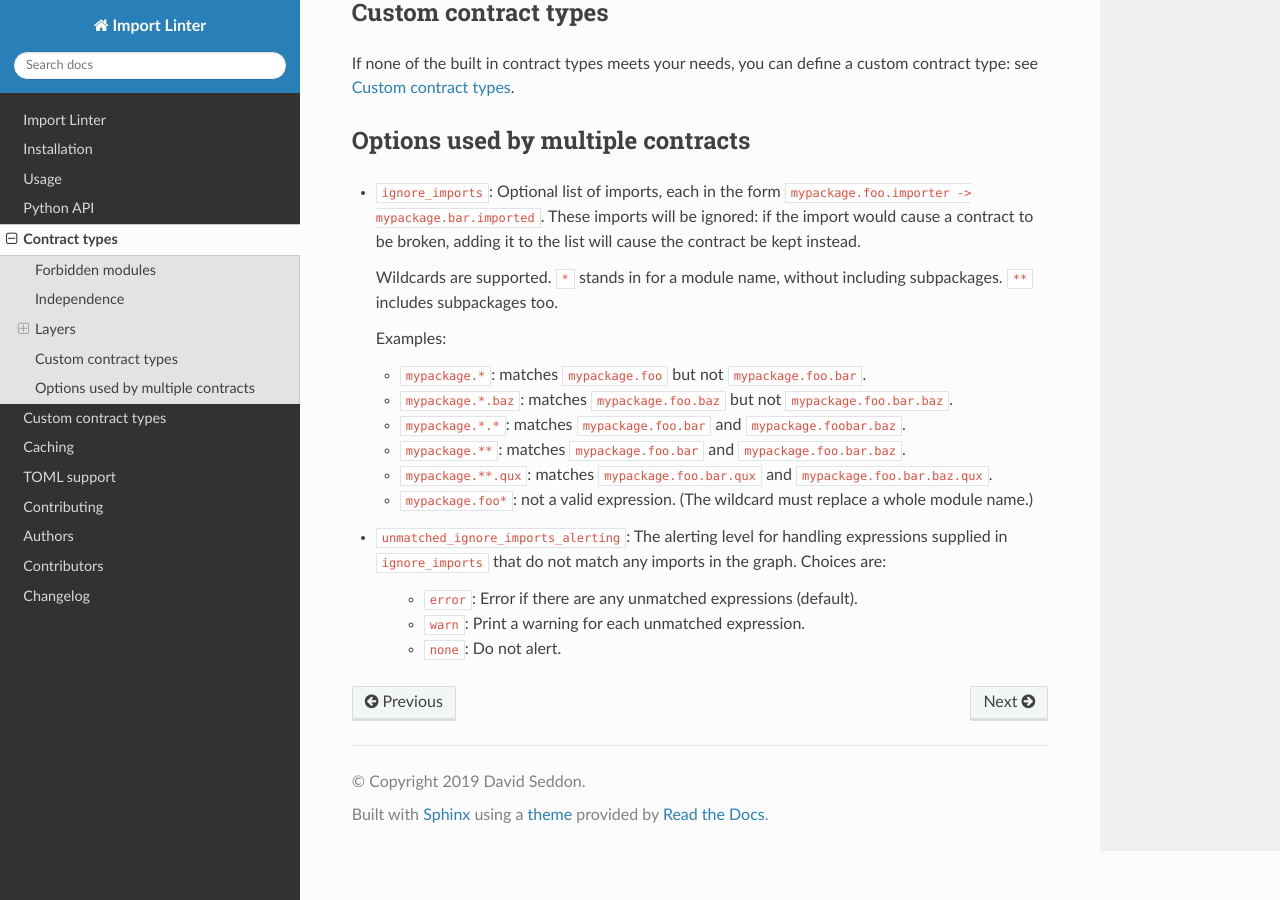
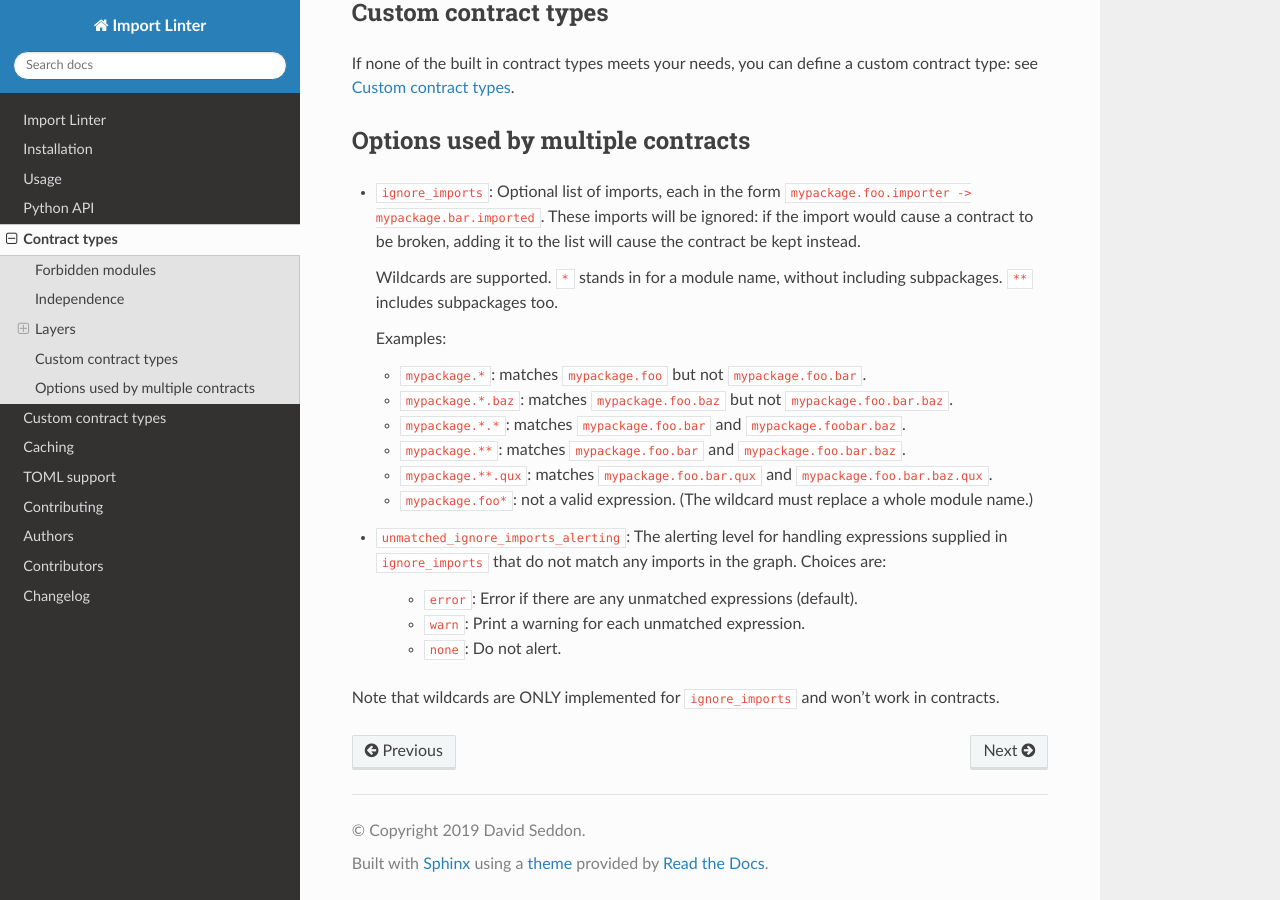
Before and after one commit to seddonym/import-linter, a Sphinx documentation site: the page built from docs/contract_types.rst, in a window 1280 px wide and 900 px high, scrolled down 7185 px. Built offline with Sphinx 7.4.7 and the Read the Docs theme 2.0.0, drawn with Linux system fonts in a browser that asks for light colours.

Commit message:
Added implementation heads-up to wildcard section

```diff
--- a/docs/contract_types.rst
+++ b/docs/contract_types.rst
@@ -352,3 +352,5 @@ Options used by multiple contracts
     - ``error``: Error if there are any unmatched expressions (default).
     - ``warn``: Print a warning for each unmatched expression.
     - ``none``: Do not alert.
+
+Note that wildcards are ONLY implemented for ``ignore_imports`` and won't work in contracts.
```
